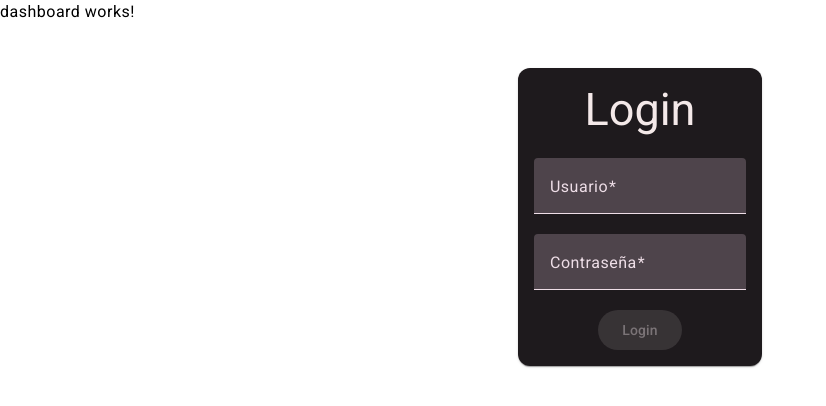
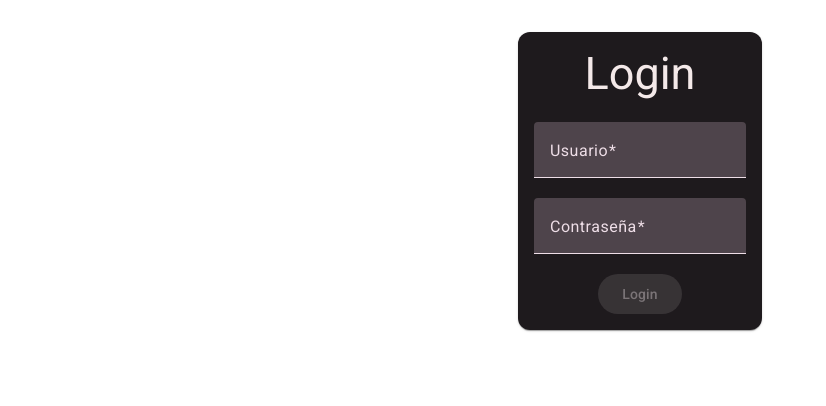
Before and after one commit to Code-Wizard02/API_HRKE, an Angular app: page /dashboard in a window 1280 px wide. Shown: the top 406 px of the page, without its empty margins (0-826 px from the left). Built offline with nearby package versions, Linux system fonts and the light colour scheme.

Commit message:
Validating Login Users, Showing Only Dashboard View

```diff
--- a/src/app/app.component.html
+++ b/src/app/app.component.html
@@ -1,2 +1,6 @@
-<router-outlet></router-outlet>
-<app-login></app-login>
+<div *ngIf="!isLoggedIn">
+  <app-login (loginSuccess)="onLoginSuccess()"></app-login>
+</div>
+<div *ngIf="isLoggedIn">
+  <app-dashboard></app-dashboard>
+</div>
--- a/src/app/app.component.ts
+++ b/src/app/app.component.ts
@@ -1,14 +1,25 @@
 import { Component } from '@angular/core';
 import { RouterOutlet } from '@angular/router';
-import { LoginComponent } from "./login/login.component";
+import { LoginComponent } from './login/login.component';
+import { DashboardComponent } from './dashboard/dashboard.component';
+import { CommonModule } from '@angular/common';
 
 @Component({
   selector: 'app-root',
   standalone: true,
-  imports: [RouterOutlet, LoginComponent],
+  imports: [RouterOutlet, LoginComponent, DashboardComponent, CommonModule],
   templateUrl: './app.component.html',
-  styleUrl: './app.component.css'
+  styleUrl: './app.component.css',
 })
 export class AppComponent {
   title = 'Login_Angular_HRKE';
+  isLoggedIn = false;
+
+  onLoginSuccess() {
+    this.isLoggedIn = true;
+  }
+
+  get showDashboard() {
+    return this.isLoggedIn;
+  }
 }
--- a/src/app/dashboard/dashboard.component.html
+++ b/src/app/dashboard/dashboard.component.html
@@ -1 +1 @@
-<p>dashboard works!</p>
+<h1>DASHBOARD</h1>
--- a/src/app/dashboard/dashboard.component.ts
+++ b/src/app/dashboard/dashboard.component.ts
@@ -8,5 +8,7 @@ import { Component } from '@angular/core';
   styleUrl: './dashboard.component.css'
 })
 export class DashboardComponent {
-
+  constructor() {
+    console.log('DashboardComponent');
+  }
 }
--- a/src/app/login/login.component.ts
+++ b/src/app/login/login.component.ts
@@ -1,4 +1,4 @@
-import { Component, ChangeDetectionStrategy } from '@angular/core';
+import { Component, ChangeDetectionStrategy, Output, EventEmitter } from '@angular/core';
 import { RouterOutlet, Router } from '@angular/router';
 import { FormsModule } from '@angular/forms';
 import { CommonModule } from '@angular/common';
@@ -25,16 +25,20 @@ const materialModules = [
   changeDetection: ChangeDetectionStrategy.OnPush,
 })
 export class LoginComponent {
+  @Output() loginSuccess = new EventEmitter<void>();
   constructor(private authService: AuthService, private router: Router) {}
   user: string = '';
   password: string = '';
   loginValid: boolean = true;
+  isLoggedIn: boolean = false;
 
   login() {
     this.authService.login(this.user, this.password).subscribe(
       success => {
         console.log('Login success:', success);
         if (success) {
+          this.isLoggedIn = true;
+          this.loginSuccess.emit();
           this.router.navigate(['/dashboard']); // Redirige al usuario a la página principal
         } else {
           this.loginValid = false;
```
